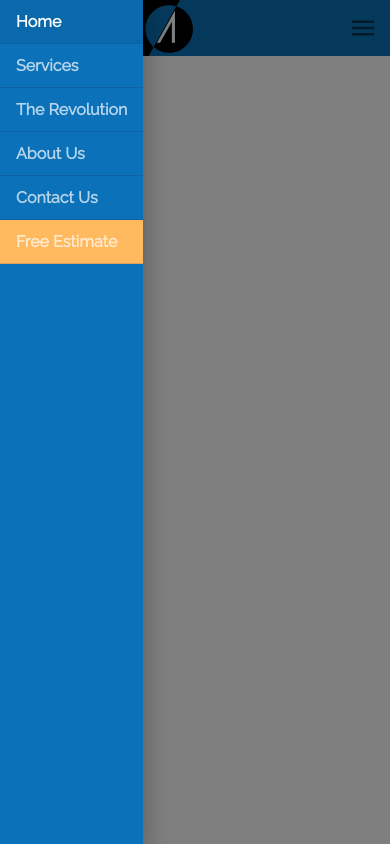
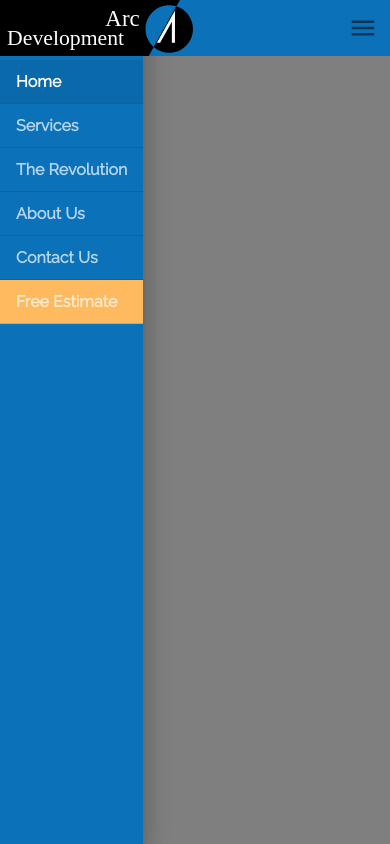
Before and after one commit to Madalin-Antonoiu/Material-UI-Learning, a React (Create React App) app: page / in a window 390 px wide. Both pictures are taken after a click on the button 363 px from the left and 28 px from the top of the page. Built offline with nearby package versions, Linux system fonts and the light colour scheme; a web font is replaced by a local one.

Commit message:
More Refactoring - HEADER Component COMPLETE

```diff
--- a/src/components/ui/Header.js
+++ b/src/components/ui/Header.js
@@ -107,7 +107,13 @@
         background: theme.palette.common.orange
     },
     drawerItemSelected: {
-        opacity: 1
+        "& .MuiListItemText-root": {
+            opacity: 1
+        }
+    },
+    appbar: {
+        zIndex: theme.zIndex.modal + 1,
+
     }
 }))
 
@@ -204,10 +210,11 @@
             MenuListProps={{ onMouseLeave: handleClose }}
             elevation={0}
             keepMounted
+            style={{ zIndex: 1302 }}
         >
             {menuOptions.map((option, i) => (
                 <MenuItem
-                    key={option}
+                    key={`${option}${i}`}
                     component={Link}
                     to={option.link}
                     classes={{ root: classes.menuItem }}
@@ -229,6 +236,7 @@
             onClose={() => setOpenDrawer(false)}
             classes={{ paper: classes.drawer }}
         >
+            <div className={classes.toolbarMargin} />
 
             <List disablePadding>
                 {routes.map(route => (
@@ -239,37 +247,51 @@
                         component={Link}
                         to={route.link}
                         selected={value === route.activeIndex}
+                        classes={{ selected: classes.drawerItemSelected }}
                         onClick={() => {
                             setOpenDrawer(false);
                             setValue(route.activeIndex)
                         }}
                     >
-                        <ListItemText className={value === route.activeIndex ? [classes.drawerItem, classes.drawerItemSelected] : classes.drawerItem} disableTypography>
+                        <ListItemText
+                            className={classes.drawerItem}
+                            disableTypography
+                        >
                             {route.name}
                         </ListItemText>
+
                     </ListItem>
                 ))}
 
-                <ListItem selected={value === 5} className={classes.drawerItemEstimate} onClick={() => { setOpenDrawer(false); setValue(5) }} divider button component={Link} to="/estimate">
-                    <ListItemText className={value === 5 ? [classes.drawerItem, classes.drawerItemSelected] : classes.drawerItem} disableTypography>Free Estimate</ListItemText>
+                <ListItem
+                    selected={value === 5}
+                    classes={{ root: classes.drawerItemEstimate, selected: classes.drawerItemSelected }}
+                    onClick={() => { setOpenDrawer(false); setValue(5) }}
+                    divider
+                    button
+                    component={Link}
+                    to="/estimate"
+                >
+                    <ListItemText className={classes.drawerItem} disableTypography>Free Estimate</ListItemText>
                 </ListItem>
+
             </List>
 
         </SwipeableDrawer>
 
-        <IconButton className={classes.drawerIconContainer}>
-            <MenuIcon
-                onClick={() => setOpenDrawer(!openDrawer)}
-                disableRipple
-                className={classes.drawerIcon}
-            />
+        <IconButton
+            className={classes.drawerIconContainer}
+            disableRipple
+            onClick={() => setOpenDrawer(!openDrawer)}
+        >
+            <MenuIcon className={classes.drawerIcon} />
         </IconButton>
     </>
     )
 
     return <>
         <ElevationScroll>
-            <AppBar>
+            <AppBar className={classes.appbar}>
                 <Toolbar disableGutters>
                     <Button className={classes.logoContainer} component={Link} to="/" onClick={() => setValue(0)} disableRipple>
                         <img className={classes.logo} alt="company logo" src={logo} />
```
